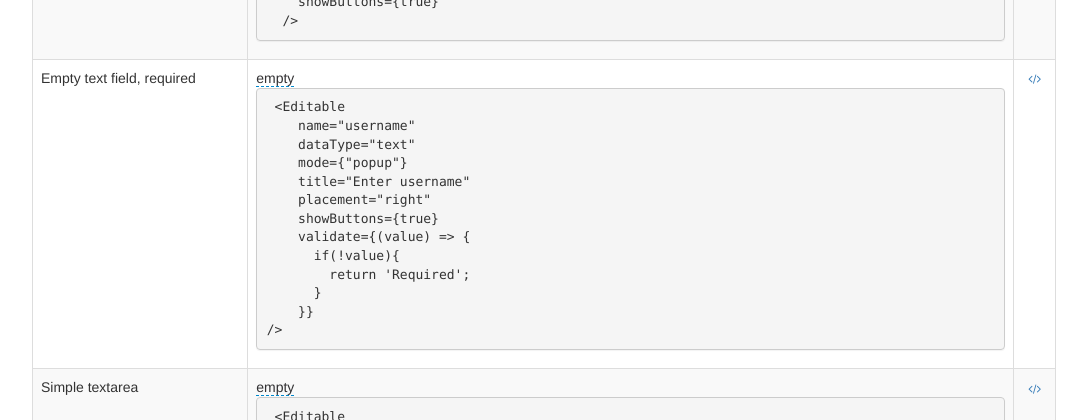
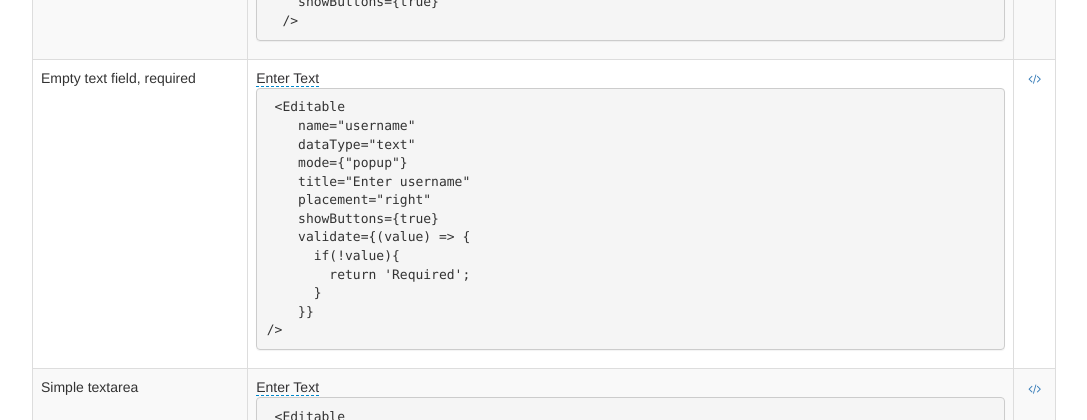
Before and after one commit to ni3galave/react-x-editable, a React app: page / in a window 1280 px wide. Shown: the part 380-800 px from the top of the page, without its empty margins (96-1183 px from the left). Built offline with nearby package versions, Linux system fonts and the light colour scheme.

Commit message:
Support added for placeholder and empty text

```diff
--- a/examples/App.jsx
+++ b/examples/App.jsx
@@ -107,6 +107,8 @@ export default class App extends Component {
                           title="Enter username"
                           placement="right"
                           showButtons={true}
+                          emptyValueText="Enter Text"
+                          placeholder="Field is required"
                           validate={(value) => {
                             if(!value){
                               return 'Required';
@@ -145,6 +147,8 @@ export default class App extends Component {
                             mode={"popup"}
                             title="Enter description"
                             placement="right"
+                            emptyValueText="Enter Text"
+                            placeholder="Enter text in textarea"
                             showButtons={true}
                           />
                         <Panel collapsible expanded={this.state.simpleTexareatField} >
--- a/libs/js/Editable.jsx
+++ b/libs/js/Editable.jsx
@@ -160,19 +160,19 @@ export default class Editable extends Component {
       value: this.value || defaultValue ,
       onSubmit: this.onSubmit.bind(this),
       setEditable: this.setEditable.bind(this),
-      validation: this.validation,
+      validation: this.validation
     };
     const content = [];
     if (editable) {
       switch (dataType) {
         case 'text':
-          content.push(<Text {...componetProps} {...this.state} />);
+          content.push(<Text {...this.props} {...componetProps} {...this.state} />);
           break;
         case 'textarea':
-          content.push(<Textarea {...componetProps} {...this.state} />);
+          content.push(<Textarea {...this.props} {...componetProps} {...this.state} />);
           break;
         case 'select':
-          content.push(<Select {...componetProps} {...this.state} />);
+          content.push(<Select {...this.props} {...componetProps} {...this.state} />);
           break;
         case 'checklist':
           content.push(<Checklist {...componetProps} {...this.state} />);
@@ -217,7 +217,7 @@ export default class Editable extends Component {
                   onClick={this.setEditable.bind(this, true)}
                   href="javascript:;"
                 >
-                  { this.getValueForAnchor() || 'empty' }
+                  { this.getValueForAnchor() || this.props.emptyValueText }
                 </a>
               )
             : null
@@ -233,6 +233,7 @@ Editable.defaultProps = {
   dataType : "text",
   mode : "inline",
   disabled : false,
+  emptyValueText : "empty",
   //depend on mode
   placement : "right",
 };
--- a/libs/js/Select.jsx
+++ b/libs/js/Select.jsx
@@ -60,7 +60,7 @@ export default class Select extends Component {
         <FormGroup controlId="formControlsSelect" validationState={this.props.validation.type} >
             <FormControl
                 componentClass="select"
-                placeholder="select"
+                placeholder={this.props.placeholder}
                 bsSize="small"
                 key={"form-control-"+this.props.name}
                 value={ this.getValue() }
@@ -75,3 +75,7 @@ export default class Select extends Component {
         )
   }
 }
+
+Select.defaultProps = {
+  placeholder : "Enter text"
+};
--- a/libs/js/Text.jsx
+++ b/libs/js/Text.jsx
@@ -38,7 +38,7 @@ export default class Text extends Component {
         <FormControl
           key={"form-control"+this.props.name}
           type="text"
-          placeholder="Enter text"
+          placeholder={this.props.placeholder}
           bsSize="sm"
           value={this.state.value || ''}
           onChange={this.setValue.bind(this)}
@@ -51,3 +51,7 @@ export default class Text extends Component {
     );
   }
 }
+
+Text.defaultProps = {
+  placeholder : "Enter text"
+};
--- a/libs/js/Textarea.jsx
+++ b/libs/js/Textarea.jsx
@@ -41,7 +41,7 @@ export default class Textarea extends Component {
              componentClass="textarea"
              bsSize="sm"
              value={this.state.value || ''}
-             placeholder="Enter text"
+             placeholder={this.props.placeholder}
              onChange={this.setValue.bind(this)}
              onBlur={this.onBlur.bind(this)}
              onKeyDown={this.handleKeyDown.bind(this)}
@@ -51,3 +51,7 @@ export default class Textarea extends Component {
       )
   }
 }
+
+Textarea.defaultProps = {
+  placeholder : "Enter text"
+};
```
